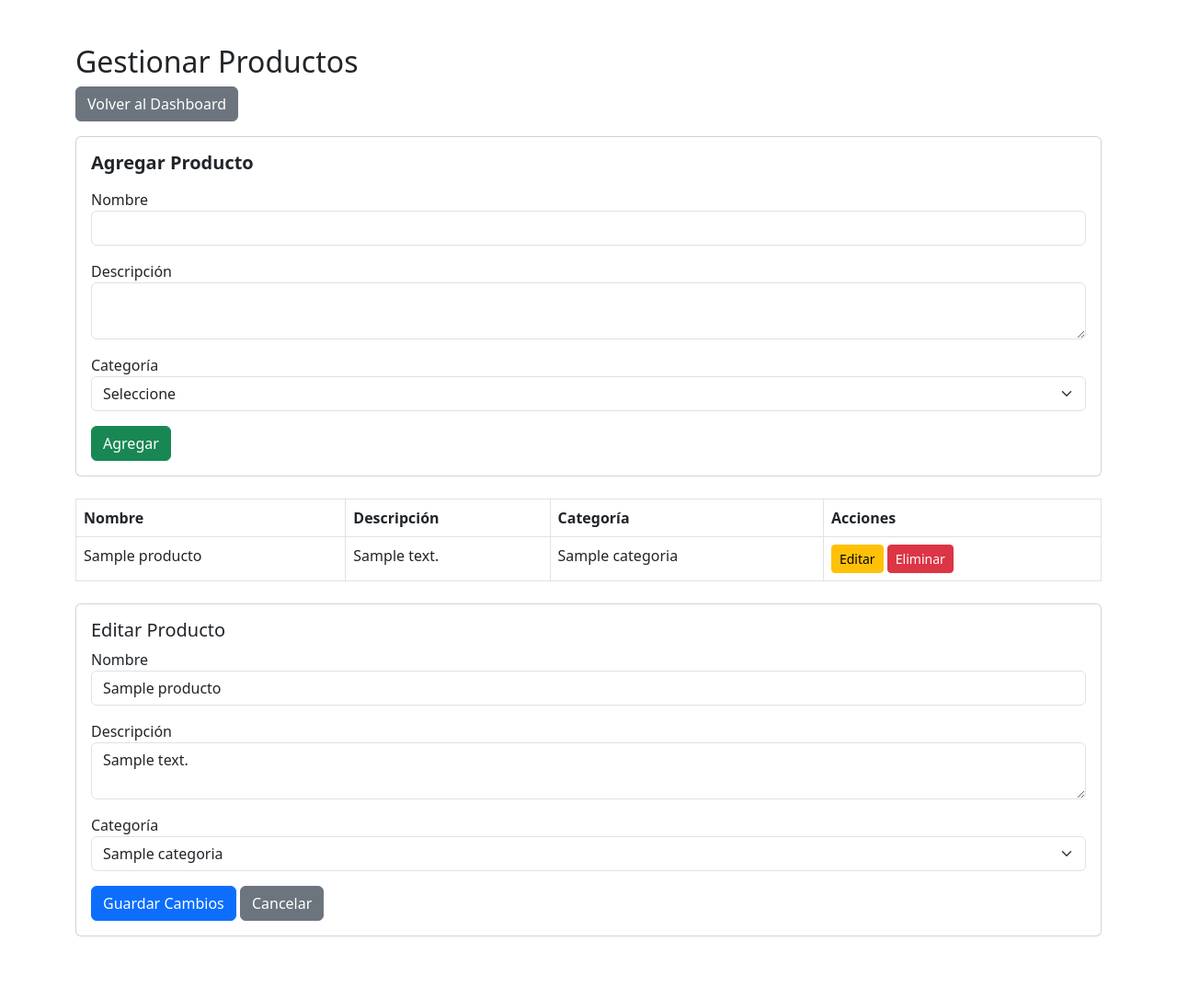
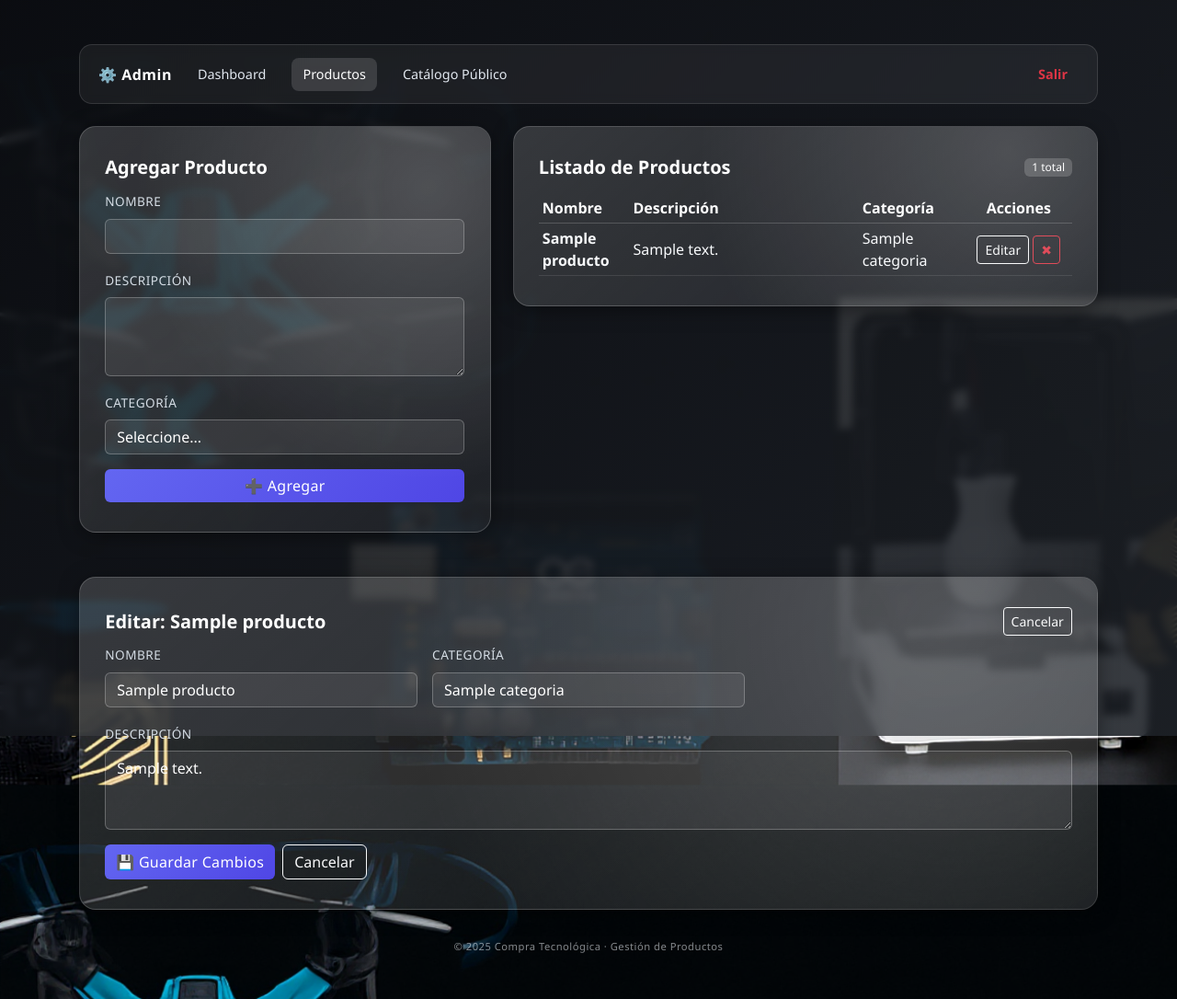
Before and after one commit to BORJITASB/compra_tecnologica, a PHP site: page /productos_admin.php?editar=1 in a window 1280 px wide. Shown: the whole page at 92% size. Before the commit the page ends 1018 px from the top, so only its background shows below. Run offline with PHP 8.4, Linux system fonts and the light colour scheme; the visitor is signed in with stand-in values (Sample User, id 1); tables that the repository leaves empty or names only in its code hold one stand-in row (values such as "Sample post").

Commit message:
se añadió estilo para el select de categorías (fondo oscuro y texto blanco) y se forzó texto blanco de alta legibilidad en la tabla (clase products-table). Revisa y dime si ajustamos algo más (scroll, ancho, hover, etc.).

```diff
--- a/docs/js/registro_user_js_explicado.js
+++ b/docs/js/registro_user_js_explicado.js
@@ -16,13 +16,13 @@
     mensajeUser.textContent = 'Complete todos los campos.'; // Mensaje error.
     mensajeUser.className = 'text-danger'; // Estilo.
     return; // Fin.
-  }
+}
 
   if (password !== confirm_password) { // Coincidencia.
     mensajeUser.textContent = 'Las contraseñas no coinciden.'; // Mensaje.
     mensajeUser.className = 'text-danger'; // Estilo.
     return; // Fin.
-  }
+}
 
   try { // Bloque try.
     const resp = await fetch('../controllers/registro_usuario.php', { // Fetch.
@@ -46,5 +46,5 @@
   } catch (err) { // Error red.
     mensajeUser.textContent = 'Error de red o servidor.'; // Mensaje genérico.
     mensajeUser.className = 'text-danger'; // Estilo.
-  }
+}
 });
--- a/views/productos_admin.php
+++ b/views/productos_admin.php
@@ -1,131 +1,174 @@
 <?php
 session_start();
-if (!isset($_SESSION['id_usuario']) || $_SESSION['rol'] !== 'admin') {
+// Protección de acceso
+if (!isset($_SESSION['id_usuario']) || ($_SESSION['rol'] ?? '') !== 'admin') {
     header('Location: login.php');
     exit;
 }
-// CSRF token
+// Token CSRF (se reutiliza mientras dure la sesión)
 if (empty($_SESSION['csrf_token'])) {
     $_SESSION['csrf_token'] = bin2hex(random_bytes(32));
 }
 require_once("../config/config.php");
 
-
-
-// Obtener productos y categorías
-$stmt = $pdo->query("SELECT p.id_producto, p.nombre, p.descripcion, c.nombre AS categoria FROM productos p JOIN categorias c ON p.id_categoria = c.id_categoria ORDER BY p.id_producto DESC");
+// Productos + categoría (nombre)
+$stmt = $pdo->query("SELECT p.id_producto, p.nombre, p.descripcion, c.nombre AS categoria, p.id_categoria FROM productos p JOIN categorias c ON p.id_categoria = c.id_categoria ORDER BY p.id_producto DESC");
 $productos = $stmt->fetchAll(PDO::FETCH_ASSOC);
-
+// Categorías para selects
 $stmtCat = $pdo->query("SELECT id_categoria, nombre FROM categorias ORDER BY nombre ASC");
 $categorias = $stmtCat->fetchAll(PDO::FETCH_ASSOC);
+
+// Si edición solicitada cargar producto específico
+$prodEdit = null;
+if (isset($_GET['editar'])) {
+    $idEdit = intval($_GET['editar']);
+    $stmtE = $pdo->prepare("SELECT * FROM productos WHERE id_producto=?");
+    $stmtE->execute([$idEdit]);
+    $prodEdit = $stmtE->fetch(PDO::FETCH_ASSOC) ?: null;
+}
 ?>
 <!DOCTYPE html>
 <html lang="es">
 <head>
     <meta charset="UTF-8">
-    <title>Gestionar Productos</title>
+    <meta name="viewport" content="width=device-width,initial-scale=1">
+    <title>Productos | Admin</title>
     <link href="https://cdn.jsdelivr.net/npm/bootstrap@5.3.0/dist/css/bootstrap.min.css" rel="stylesheet">
+    <link href="../assets/css/app.css" rel="stylesheet">
+    <style>
+        /* Mejora visual del desplegable de categorías (compatibilidad limitada según navegador) */
+        .form-select option, .form-select optgroup { background:#1d2228; color:#fff; }
+        .form-select option:checked { background:#344256 linear-gradient(#344256,#344256); color:#fff; }
+        /* Forzar mayor contraste en la tabla de productos */
+        .products-table thead th { color:#ffffff !important; }
+        .products-table tbody td { color:#f8fafc !important; }
+        .products-table tbody tr:hover td { color:#ffffff !important; }
+    </style>
 </head>
-<body class="container py-5">
+<body class="app-body">
+<div class="app-wrapper container">
+    <!-- Barra de navegación superior -->
+    <div class="nav-top mb-4">
+        <div class="brand-mini">⚙️ Admin</div>
+        <a href="admin_dashboard.php">Dashboard</a>
+        <a href="productos_admin.php" class="active">Productos</a>
+        <a href="catalogo.php" target="_blank">Catálogo Público</a>
+        <a href="../controllers/logout.php" class="ms-auto text-danger" style="font-weight:600;">Salir</a>
+    </div>
+
     <?php if (isset($_GET['mensaje'])): ?>
-        <div class="alert alert-<?= htmlspecialchars($_GET['tipo'] ?? 'success') ?> alert-dismissible fade show" role="alert">
+        <div class="alert alert-<?= htmlspecialchars($_GET['tipo'] ?? 'success') ?> alert-dismissible fade show glass-box p-3" role="alert" style="background:rgba(0,0,0,0.35);">
             <?= htmlspecialchars($_GET['mensaje']) ?>
             <button type="button" class="btn-close" data-bs-dismiss="alert" aria-label="Cerrar"></button>
         </div>
     <?php endif; ?>
-    <h2>Gestionar Productos</h2>
-    <a href="admin_dashboard.php" class="btn btn-secondary mb-3">Volver al Dashboard</a>
-    <!-- Formulario para agregar producto -->
-    <div class="card mb-4">
-        <div class="card-body">
-            <h5 class="mb-3" style="font-weight:600;">Agregar Producto</h5>
-            <form method="POST" action="../controllers/productos_crud.php">
+
+    <div class="row g-4">
+        <!-- Formulario Agregar -->
+        <div class="col-lg-5">
+            <div class="glass-box h-100 d-flex flex-column">
+                <h2 class="glass-title mb-2 fs-5">Agregar Producto</h2>
+                <form method="POST" action="../controllers/productos_crud.php" class="mt-1">
                     <input type="hidden" name="accion" value="agregar">
                     <input type="hidden" name="csrf_token" value="<?= htmlspecialchars($_SESSION['csrf_token']) ?>">
                     <div class="mb-3">
-                    <label>Nombre</label>
-                    <input type="text" class="form-control" name="nombre" required>
+                        <label for="nombre" class="form-label">Nombre</label>
+                        <input type="text" id="nombre" name="nombre" class="form-control" required>
                     </div>
                     <div class="mb-3">
-                    <label>Descripción</label>
-                    <textarea class="form-control" name="descripcion" required></textarea>
+                        <label for="descripcion" class="form-label">Descripción</label>
+                        <textarea id="descripcion" name="descripcion" class="form-control" rows="3" required></textarea>
                     </div>
                     <div class="mb-3">
-                    <label>Categoría</label>
-                    <select class="form-select" name="id_categoria" required>
-                        <option value="">Seleccione</option>
+                        <label for="id_categoria" class="form-label">Categoría</label>
+                        <select id="id_categoria" name="id_categoria" class="form-select" required>
+                            <option value="">Seleccione...</option>
                             <?php foreach($categorias as $cat): ?>
                                 <option value="<?= $cat['id_categoria'] ?>"><?= htmlspecialchars($cat['nombre']) ?></option>
                             <?php endforeach; ?>
                         </select>
                     </div>
-                <button type="submit" class="btn btn-success">Agregar</button>
+                    <div class="d-grid">
+                        <button class="btn btn-soft">➕ Agregar</button>
+                    </div>
                 </form>
             </div>
         </div>
-    <!-- Tabla de productos -->
-    <table class="table table-bordered">
+        <!-- Tabla Productos -->
+        <div class="col-lg-7">
+            <div class="glass-box">
+                <div class="d-flex justify-content-between align-items-center mb-3">
+                    <h2 class="glass-title fs-5 mb-0">Listado de Productos</h2>
+                    <span class="badge badge-soft"><?= count($productos) ?> total</span>
+                </div>
+                <div class="table-responsive" style="max-height:520px;">
+                    <table class="table table-sm table-glass products-table align-middle mb-0">
                         <thead>
                             <tr>
-                <th>Nombre</th>
-                <th>Descripción</th>
-                <th>Categoría</th>
-                <th>Acciones</th>
+                                <th style="width:17%">Nombre</th>
+                                <th style="width:43%">Descripción</th>
+                                <th style="width:20%">Categoría</th>
+                                <th style="width:20%" class="text-center">Acciones</th>
                             </tr>
                         </thead>
                         <tbody>
-            <?php foreach($productos as $prod): ?>
+                        <?php if($productos): foreach($productos as $prod): ?>
                             <tr>
-                <td><?= htmlspecialchars($prod['nombre']) ?></td>
-                <td><?= htmlspecialchars($prod['descripcion']) ?></td>
+                                <td class="fw-semibold"><?= htmlspecialchars($prod['nombre']) ?></td>
+                                <td class="text-truncate" style="max-width:260px;"><?= htmlspecialchars($prod['descripcion']) ?></td>
                                 <td><?= htmlspecialchars($prod['categoria']) ?></td>
-                <td>
-                    <a href="productos_admin.php?editar=<?= $prod['id_producto'] ?>" class="btn btn-warning btn-sm">Editar</a>
-                    <a href="../controllers/productos_crud.php?eliminar=<?= $prod['id_producto'] ?>" class="btn btn-danger btn-sm" onclick="return confirm('¿Eliminar este producto?')">Eliminar</a>
+                                <td class="text-center">
+                                    <a href="?editar=<?= $prod['id_producto'] ?>" class="btn btn-outline-light btn-sm">Editar</a>
+                                    <a href="../controllers/productos_crud.php?eliminar=<?= $prod['id_producto'] ?>" class="btn btn-outline-danger btn-sm" onclick="return confirm('¿Eliminar este producto?')">✖</a>
                                 </td>
                             </tr>
-            <?php endforeach; ?>
+                        <?php endforeach; else: ?>
+                            <tr><td colspan="4" class="text-center text-muted">Sin productos registrados.</td></tr>
+                        <?php endif; ?>
                         </tbody>
                     </table>
-    <!-- Formulario de edición (opcional, solo si se selecciona editar) -->
-    <?php
-    if (isset($_GET['editar'])):
-        $id = intval($_GET['editar']);
-        $stmt = $pdo->prepare("SELECT * FROM productos WHERE id_producto = ?");
-        $stmt->execute([$id]);
-        $prodEdit = $stmt->fetch(PDO::FETCH_ASSOC);
-        if ($prodEdit):
-    ?>
-    <div class="card mt-4">
-        <div class="card-body">
-            <h5>Editar Producto</h5>
-            <form method="POST" action="../controllers/productos_crud.php">
+                </div>
+            </div>
+        </div>
+    </div>
+
+    <?php if($prodEdit): ?>
+    <!-- Panel Edición -->
+    <div class="glass-box mt-5">
+        <div class="d-flex justify-content-between align-items-center mb-2">
+            <h2 class="glass-title fs-5 mb-0">Editar: <?= htmlspecialchars($prodEdit['nombre']) ?></h2>
+            <a href="productos_admin.php" class="btn btn-sm btn-outline-light">Cancelar</a>
+        </div>
+        <form method="POST" action="../controllers/productos_crud.php" class="row g-3">
             <input type="hidden" name="accion" value="editar">
             <input type="hidden" name="id_producto" value="<?= $prodEdit['id_producto'] ?>">
             <input type="hidden" name="csrf_token" value="<?= htmlspecialchars($_SESSION['csrf_token']) ?>">
-                <div class="mb-3">
-                    <label>Nombre</label>
-                    <input type="text" class="form-control" name="nombre" value="<?= htmlspecialchars($prodEdit['nombre']) ?>" required>
+            <div class="col-md-4">
+                <label class="form-label" for="edit_nombre">Nombre</label>
+                <input type="text" id="edit_nombre" name="nombre" class="form-control" value="<?= htmlspecialchars($prodEdit['nombre']) ?>" required>
             </div>
-                <div class="mb-3">
-                    <label>Descripción</label>
-                    <textarea class="form-control" name="descripcion" required><?= htmlspecialchars($prodEdit['descripcion']) ?></textarea>
-                </div>
-                <div class="mb-3">
-                    <label>Categoría</label>
-                    <select class="form-select" name="id_categoria" required>
+            <div class="col-md-4">
+                <label class="form-label" for="edit_categoria">Categoría</label>
+                <select id="edit_categoria" name="id_categoria" class="form-select" required>
                     <?php foreach($categorias as $cat): ?>
-                            <option value="<?= $cat['id_categoria'] ?>" <?= $cat['id_categoria'] == $prodEdit['id_categoria'] ? 'selected' : '' ?>>
-                                <?= htmlspecialchars($cat['nombre']) ?>
-                            </option>
+                        <option value="<?= $cat['id_categoria'] ?>" <?= $cat['id_categoria']==$prodEdit['id_categoria']?'selected':'' ?>><?= htmlspecialchars($cat['nombre']) ?></option>
                     <?php endforeach; ?>
                 </select>
             </div>
-                <button type="submit" class="btn btn-primary">Guardar Cambios</button>
-                <a href="productos_admin.php" class="btn btn-secondary">Cancelar</a>
+            <div class="col-md-12">
+                <label class="form-label" for="edit_descripcion">Descripción</label>
+                <textarea id="edit_descripcion" name="descripcion" class="form-control" rows="3" required><?= htmlspecialchars($prodEdit['descripcion']) ?></textarea>
+            </div>
+            <div class="col-12 d-flex gap-2">
+                <button class="btn btn-soft">💾 Guardar Cambios</button>
+                <a href="productos_admin.php" class="btn btn-outline-light">Cancelar</a>
+            </div>
         </form>
     </div>
+    <?php endif; ?>
+
+    <div class="footer-simple">&copy; <?= date('Y') ?> Compra Tecnológica · Gestión de Productos</div>
 </div>
-    <?php endif; endif; ?>
+<script src="https://cdn.jsdelivr.net/npm/bootstrap@5.3.0/dist/js/bootstrap.bundle.min.js"></script>
 </body>
 </html>
```
Also changed, not shown: docs/views/productos_admin_explicado.php (+137 -114 lines). Lines whose indentation alone changed are shown as unchanged.
